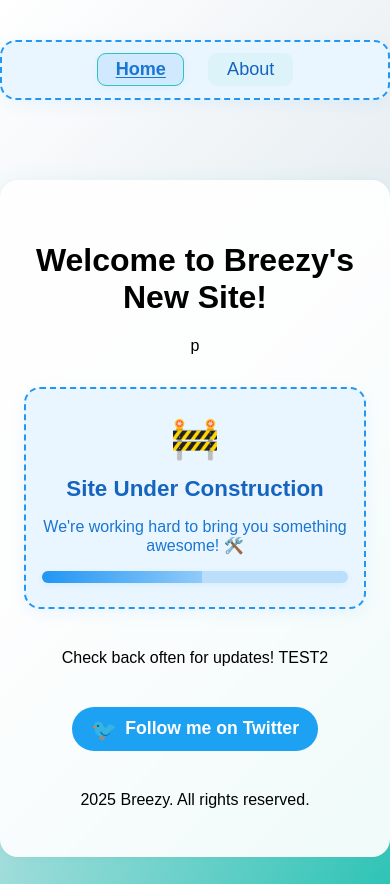
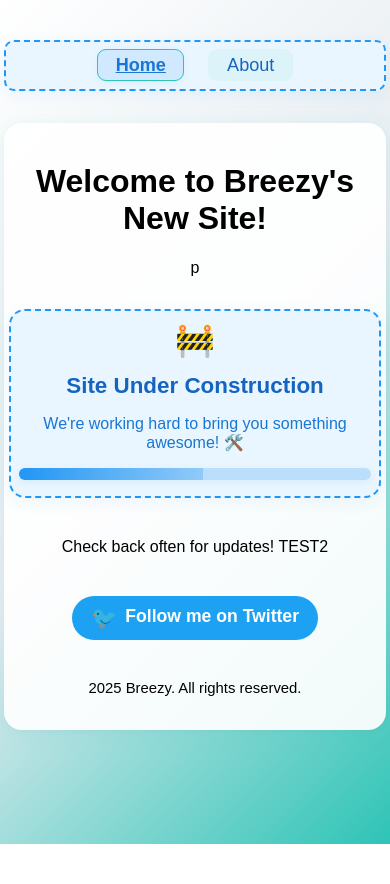
Before and after one commit to Pat-Calh/Breezy-site-react, a React (Vite) app: page / in a window 390 px wide. After the commit the page ends 844 px from the top, so only its background shows below. Built offline with nearby package versions, Linux system fonts and the light colour scheme.

Commit message:
Mobile Compatibility Update

```diff
--- a/src/index.css
+++ b/src/index.css
@@ -4,6 +4,10 @@ body {
   min-height: 100vh;
   margin: 0;
   padding: 0;
+  display: flex;
+  flex-direction: column;
+  align-items: center;
+  justify-content: flex-start;
 }
 
 .App {
@@ -16,13 +20,10 @@ body {
   margin-left: auto;
   margin-right: auto;
   padding: 2.5rem 1.5rem 2rem 1.5rem;
+  width: 100%;
+  box-sizing: border-box;
 }
 
-
-.App {
-  text-align: center;
-  margin-top: 5rem;
-}
 
 .construction-container {
   background: #eaf6ff;
@@ -31,8 +32,10 @@ body {
   padding: 2rem 1rem 1.5rem 1rem;
   margin: 2rem auto 2.5rem auto;
   max-width: 400px;
+  width: 100%;
   box-shadow: 0 4px 16px rgba(33, 150, 243, 0.08);
   position: relative;
+  box-sizing: border-box;
 }
 
 .construction-emoji {
@@ -45,6 +48,45 @@ body {
 @keyframes bounce {
   0%, 100% { transform: translateY(0); }
   50% { transform: translateY(-12px); }
+}
+
+/* Responsive design for mobile devices */
+@media (max-width: 600px) {
+  .App {
+    margin-top: 1.5rem;
+    padding: 1.2rem 0.3rem 1.2rem 0.3rem;
+    max-width: 98vw;
+    font-size: 1rem;
+  }
+
+  nav {
+    max-width: 98vw !important;
+    padding: 0.8rem 0.1rem 0.8rem 0.1rem !important;
+    font-size: 1rem;
+    border-radius: 10px !important;
+  }
+
+  .construction-container {
+    padding: 1rem 0.5rem 1rem 0.5rem;
+    max-width: 98vw;
+    font-size: 0.98rem;
+  }
+
+  .construction-emoji {
+    font-size: 2rem;
+  }
+
+  .construction-text {
+    font-size: 1.1rem;
+  }
+
+  .construction-subtext {
+    font-size: 0.95rem;
+  }
+
+  footer {
+    font-size: 0.93rem;
+  }
 }
 
 .construction-text {
```
